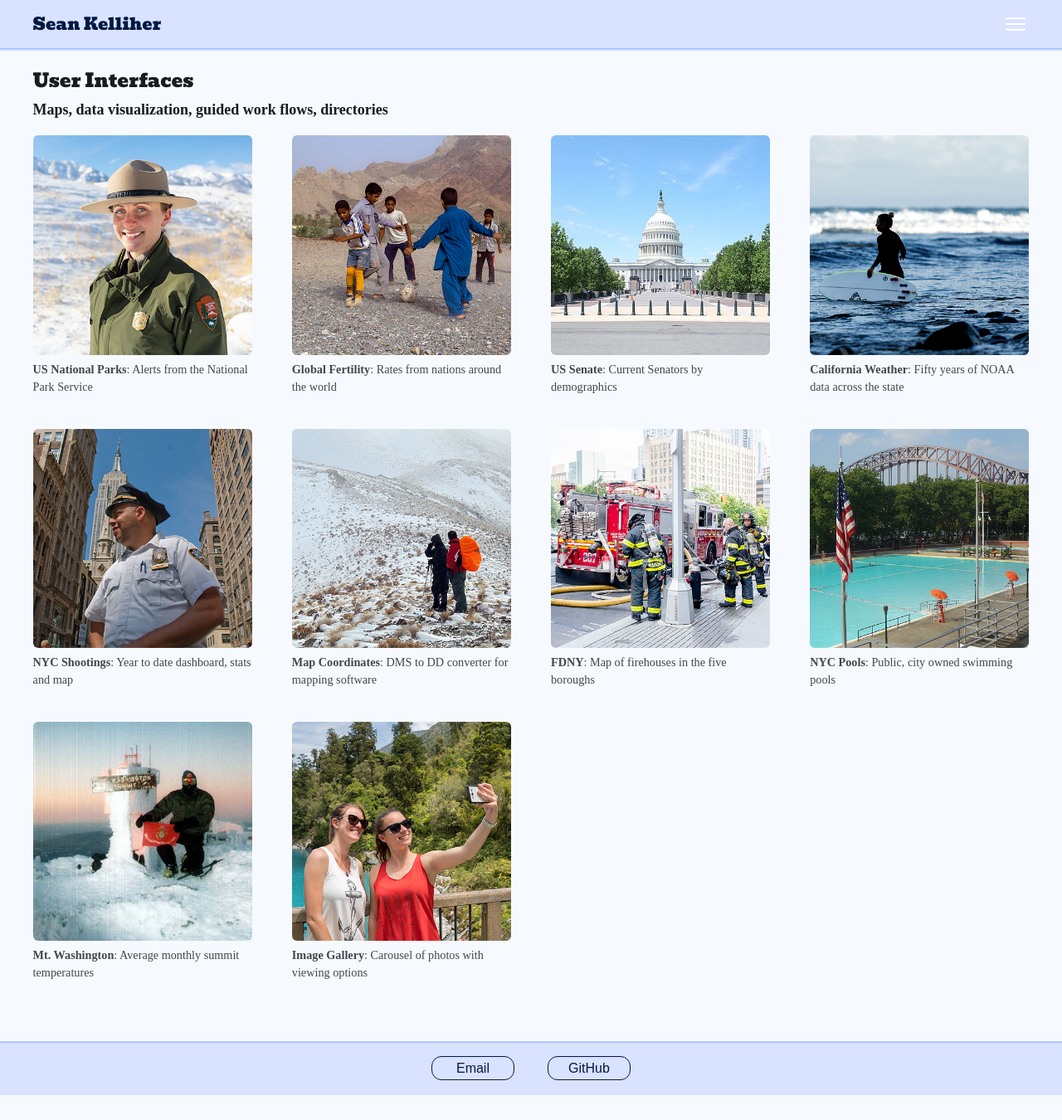
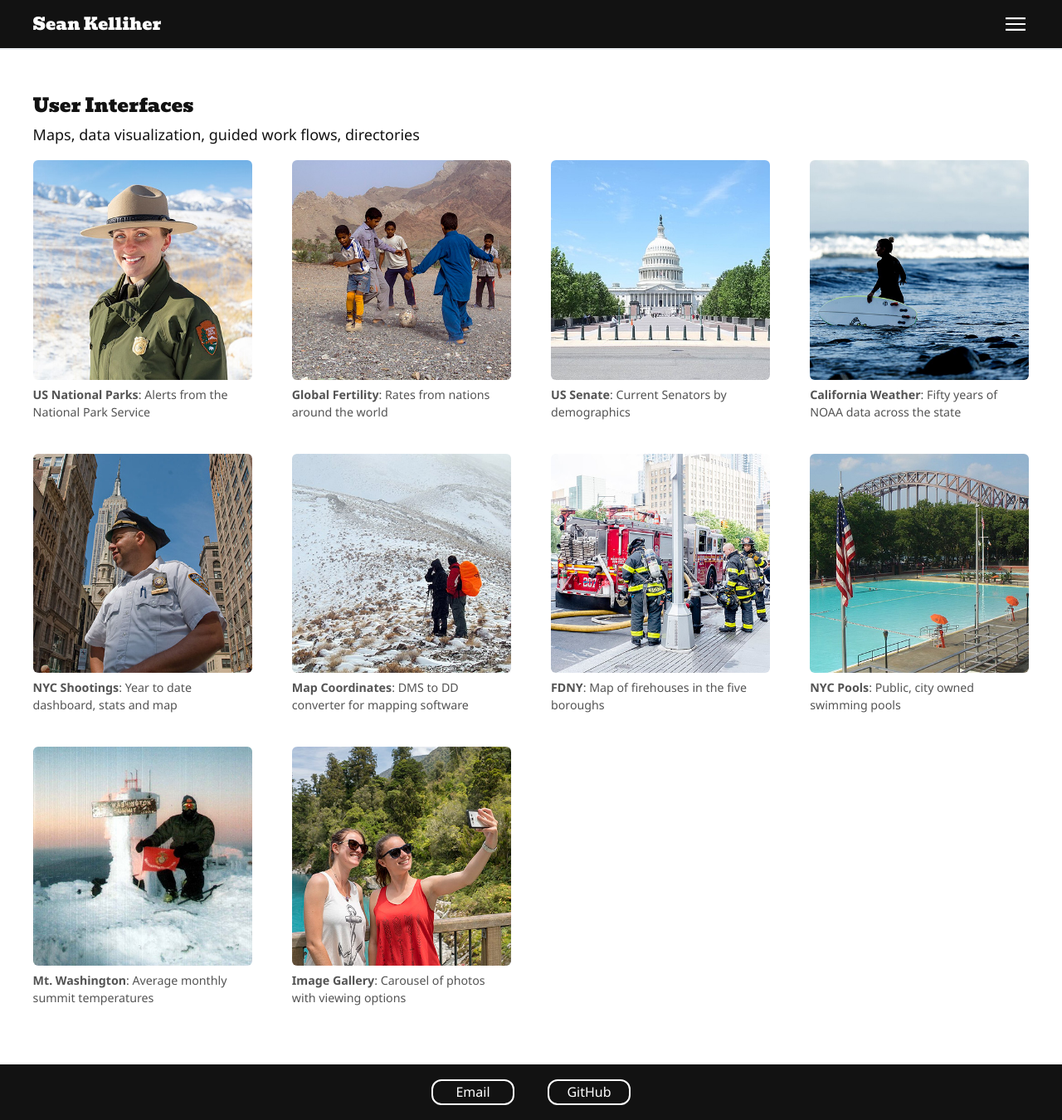
Before and after one commit to seankelliher/highlights, a Vue app: page / in a window 1280 px wide. Shown: the whole page at 83% size. Before the commit the page ends 1320 px from the top, so only its background shows below. Built offline with nearby package versions, Linux system fonts and the light colour scheme.

Commit message:
Modify fonts. Remove intro styles.

```diff
--- a/src/style.css
+++ b/src/style.css
@@ -11,7 +11,7 @@
 body {
     margin-top: 0;
     margin-bottom: 0;
-    background: #f6fafe; /* N-98 */
+    background: #fff;
 }
 
 /* Image becomes no larger than actual size */
@@ -41,8 +41,7 @@ header {
     width: 95%;
     margin: 0;
     padding: 0 2.5%;
-    background: #d9e2ff; /* S-90 */
-    border-bottom: 2px solid #afc6ff;  /* S-80 */
+    background: #121212;
     position: relative;
     flex: initial;
     display: flex;
@@ -55,8 +54,7 @@ header::before {
     content: "";
     position: absolute;
     inset: -2px calc((100vw - 100%) / -2);
-    background: #d9e2ff; /* S-90 */
-    border-bottom: 2px solid #afc6ff;  /* S-80 */
+    background: #121212;
     z-index: -1;
 }
 
@@ -79,95 +77,23 @@ nav {
     margin: 0;
     padding: 0;
     background: #f0f4f8; /* N-96 */
-    border-left: 2px solid #72787e; /* NV-50 */
-    border-right: 2px solid #72787e; /* NV-50 */
-    border-bottom: 2px solid #72787e; /* NV-50 */
-    border-bottom-left-radius: 6px;
-    border-bottom-right-radius: 6px;
+    border: 2px solid #121212;
     position: absolute;
     right: 2.5%;
-    top: 60px;
-    z-index: 1;
+    top: 57px;
+    z-index: 2;
 }
 
-/* Homepage elements: intro and thumbnails */
-.intro {
-    width: 90%;
-    margin: 2em 2.5%;
-    padding: 0 2.5%;
-    flex: initial;
-    display: flex;
-    flex-flow: row wrap;
-    align-items: center;
-}
-
-figure.intro-image {
-    margin: 0;
-    padding: 1em 0;
-    flex: initial;
-}
-
-.intro-text {
-    margin: 0;
-    padding: 0 2.5%;
-    border-radius: 6px;
-    flex: initial;
-}
-
-@media (min-width: 300px) and (max-width: 399px) {
-    .intro {
-        justify-content: center;
-    }
-
-    figure.intro-image {
-        width: 55%;
-    }
-
-    .intro-text {
-        width: 85%;
-    }
-}
-
-@media (min-width: 400px) and (max-width: 499px) {
-    .intro {
-        justify-content: center;
-    }
-
-    figure.intro-image {
-        width: 44%;
-    }
-
-    .intro-text {
-        width: 85%;
-    }
-}
-
-@media (min-width: 500px) and (max-width: 599px) {
-    .intro {
-        justify-content: center;
-    }
-
-    figure.intro-image {
-        width: 36%;
-    }
-
-    .intro-text {
-        width: 85%;
-    }
-}
-
-@media (min-width: 600px) {
-    .intro {
-        justify-content: space-between;
-    }
-
-    figure.intro-image {
-        width: 25%;
-    }
-
-    .intro-text {
-        width: 35%;
-    }
+/* "Frosts" window when menu opens */
+.overlay {
+    width: 100%;
+    height: 100vh;
+    background: #fff;
+    opacity: 0.7;
+    position: absolute;
+    top: 57px;
+    left: 0;
+    z-index: 1;
 }
 
 /* Container for main content, all pages */
@@ -195,7 +121,7 @@ main::before {
 /* Headings for main content, all pages */
 .heading {
     width: 100%;
-    margin: 0;
+    margin-top: 2em;
     padding: 0;
     flex: initial;
     display: flex;
@@ -481,8 +407,7 @@ footer {
     width: 95%;
     margin: 2em 0 0; /* Longhand 2em 0 0 0 */
     padding: 1em 2.5%;
-    background: #d9e2ff; /* S-90 */
-    border-top: 2px solid #afc6ff;  /* S-80 */
+    background: #121212;
     flex: initial;
     display: flex;
     flex-flow: row wrap;
@@ -495,8 +420,7 @@ footer::before {
     content: "";
     position: absolute;
     inset: -2px calc((100vw - 100%) / -2);
-    border-top: 2px solid #afc6ff; /* S-80 */
-    background: #d9e2ff; /* S-90 */
+    background: #121212;
     z-index: -1;
 }
 
@@ -504,19 +428,19 @@ button {
     width: 100px;
     margin: 0 20px;
     background: transparent;
-    border: 1px solid #001944; /* S-10 */
+    border: 2px solid #fff;
     border-radius: 12px;
-    color: #001944; /* S-10 */
+    color: #fff;
     font-size: var(--fs0);
     line-height: 1.6;
 }
 
 button a {
-    color: #001944 /* S-10 */
+    color: #fff;
 }
 
 button:hover {
-    background: #afc6ff; /* S-80 */
+    text-decoration: underline;
 }
 
 /* For "not found" or "404" page */
@@ -536,34 +460,31 @@ button:hover {
     font-style: normal;
 }
 
-.roboto-serif-four {
-    font-family: "Roboto Serif", serif;
+.noto-sans-four {
+    font-family: "Noto Sans", serif;
     font-optical-sizing: auto;
     font-weight: 400;
     font-style: normal;
     font-variation-settings:
-        "wdth" 100,
-        "GRAD" 0;
+        "wdth" 100;
 }
 
-.roboto-serif-five {
-    font-family: "Roboto Serif", serif;
+.noto-sans-five {
+    font-family: "Noto Sans", serif;
     font-optical-sizing: auto;
     font-weight: 500;
     font-style: normal;
     font-variation-settings:
-        "wdth" 100,
-        "GRAD" 0;
+        "wdth" 100;
 }
 
-.roboto-serif-seven {
-    font-family: "Roboto Serif", serif;
+.noto-sans-seven {
+    font-family: "Noto Sans", serif;
     font-optical-sizing: auto;
     font-weight: 700;
     font-style: normal;
     font-variation-settings:
-        "wdth" 100,
-        "GRAD" 0;
+        "wdth" 100;
 }
 
 /* Headings, H-tags */
@@ -571,7 +492,7 @@ h1 {
     font-size: var(--fs2);
     line-height: 1.5;
     display: inline-flex; /* Keeps hyperlink to only text */
-    color: #001944; /* S-10 */
+    color: #fff;
 }
 
 h2 {
@@ -579,33 +500,33 @@ h2 {
     font-size: var(--fs3);
     line-height: 1.5;
     margin-bottom: 0.25em;
-    color: #171c1f; /* N-10 */
+    color: #121212;
 }
 
 h3 {
     font-size: var(--fs1);
     line-height: 1.4;
     margin-top: 0;
-    color: #171c1f; /* N-10 */
+    color: #121212;
 }
 
 /* P-tag */
 p {
     font-size: var(--fs0);
     line-height: 1.8;
-    color: #171c1f; /* N-10 */
+    color: #121212;
 }
 
 p a {
-    color: #171c1f; /* N-10 */
     text-decoration: underline;
+    color: #121212;
 }
 
 /* FIGCAPTIONS AND RELATED */
 figcaption {
     font-size: var(--fs-1);
     line-height: 1.5;
-    color: #41474d; /* NV-30 */
+    color: #545454;
 }
 
 /* For figcaption on projects */
@@ -629,14 +550,14 @@ dl {
 dt {
     font-size: var(--fs0);
     line-height: 1.8;
-    color: #171c1f; /* N-10 */
+    color: #121212;
 }
 
 dd {
     font-size: var(--fs0);
     line-height: 1.6;
     margin-left: 0;
-    color: #171c1f; /* N-10 */
+    color: #121212;
 }
 
 ul {
@@ -647,7 +568,7 @@ ul {
 li {
     font-size: var(--fs0);
     line-height: 1.8;
-    color: #171c1f; /* N-10 */
+    color: #121212;
 }
 
 /* Font items within nav (aka menu) */
@@ -669,19 +590,21 @@ li {
     color: #171c1f; /* N-10 */
 }
 
-span.greeting-msg {
+.greeting-msg {
     font-size: var(--fs2);
     line-height: 1.44; /* keeps line height same as adjoining p tag */
+    color: #fff;
 }
 
 /* Router links */
 .router-link-exact-active, a {
     text-decoration: none;
-    color: #171c1f; /* N-10 */
+    color: #121212;
 }
 
 nav .router-link-active, nav .router-link-active:hover {
-    background: #2c3134;  /* N-20 */
-    color: #edf1f5; /* N-95 */
+    width: 100%;
+    background: #121212;
+    color: #fff;
     text-decoration: none;
 }
```
